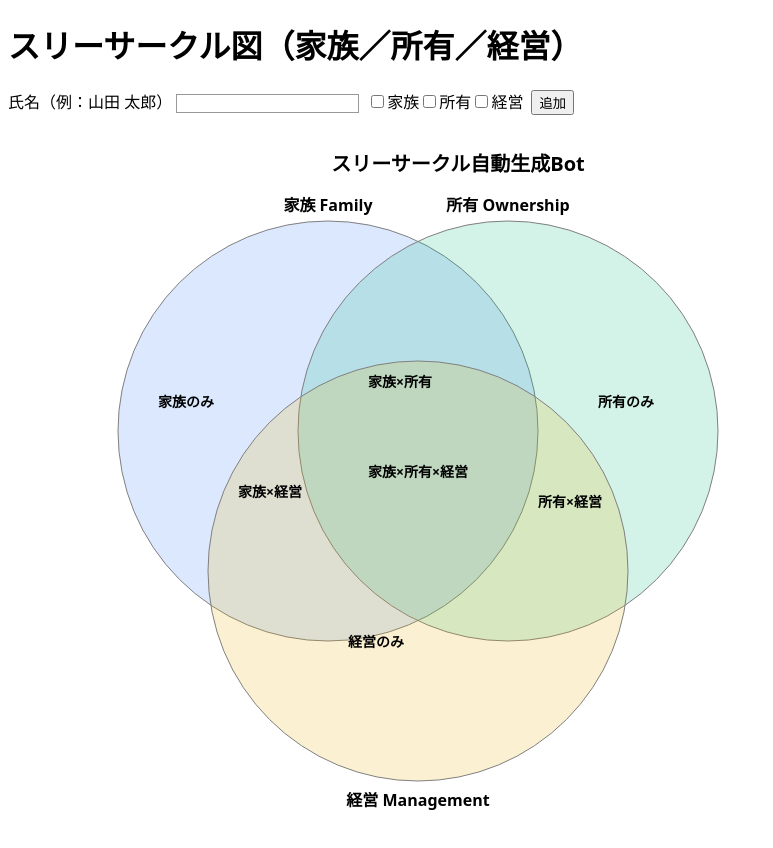
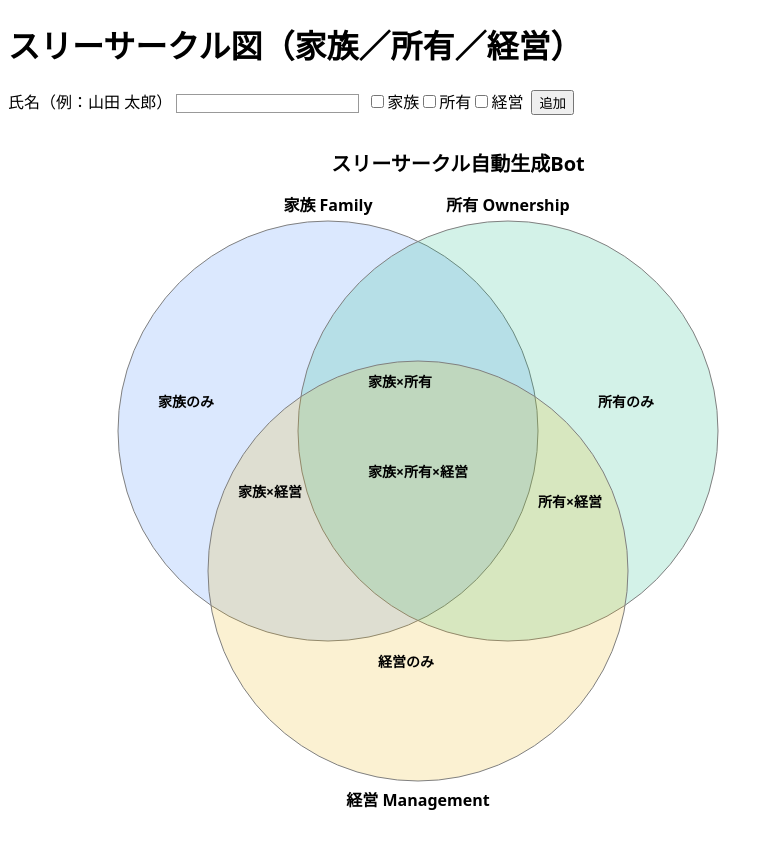
Before and after one commit to kyatoh-del/three-circle-bot, a React (Create React App) app: page / in a window 1280 px wide. Shown: the top 848 px of the page, without its empty margins (0-773 px from the left). Built offline with nearby package versions, Linux system fonts and the light colour scheme.

Commit message:
Update ThreeCircleBot.tsx

```diff
--- a/src/ThreeCircleBot.tsx
+++ b/src/ThreeCircleBot.tsx
@@ -137,7 +137,7 @@ const VennSVG = React.forwardRef<SVGSVGElement, { title: string; layout: Layout
          {/* 領域（最終チューニング） */}
         {regionBox(CX - R + 40, CY - 40, 150, 120, "家族のみ", layout.onlyF)}         // ほんの少し右へ
         {regionBox(CX2 + 90,   CY - 40, 150, 120, "所有のみ", layout.onlyO)}         // そのまま（ちょうど良い）
-        {regionBox(CX3 - 70,   CY3 + 60, 180, 120, "経営のみ", layout.onlyM)}        // 真下（下円の中央直下）
+        {regionBox(CX3 - 40,   CY3 + 80, 180, 120, "経営のみ", layout.onlyM)}        // 真下（下円の中央直下）
 
         {regionBox(CX - 90,    CY + 50, 150, 120, "家族×経営", layout.FM)}          // 左下へ
         {regionBox(CX2 + 30,   CY + 60, 150, 120, "所有×経営", layout.OM)}          // 真下へ
```
